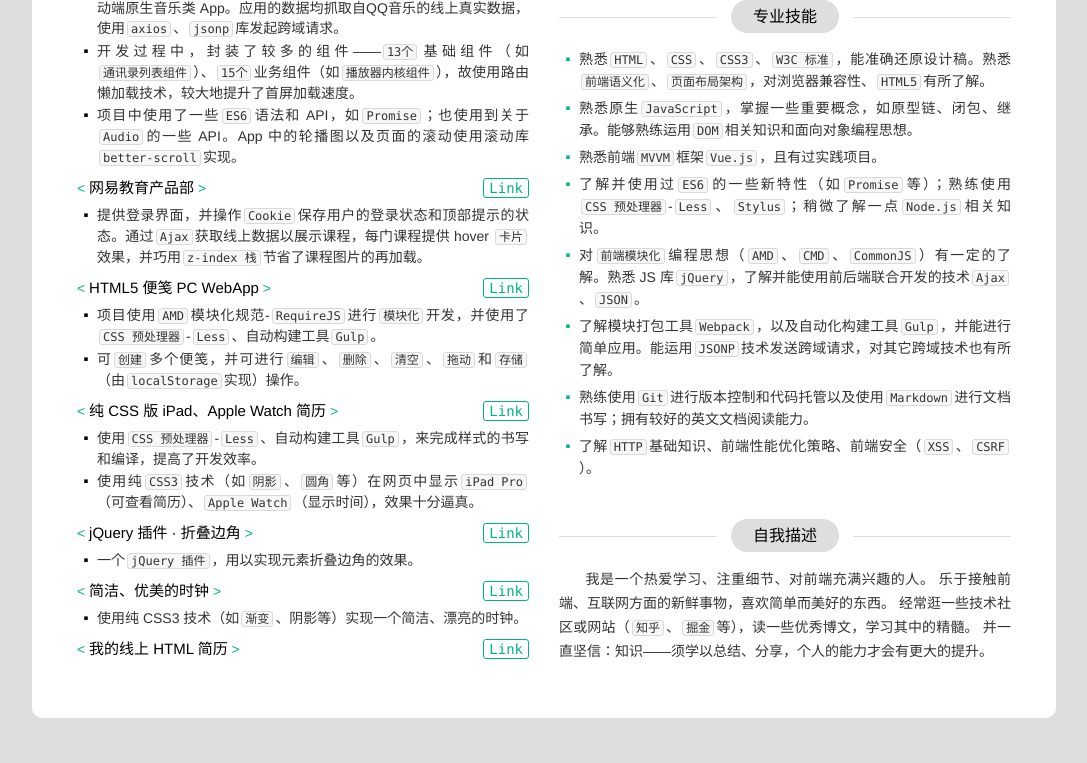
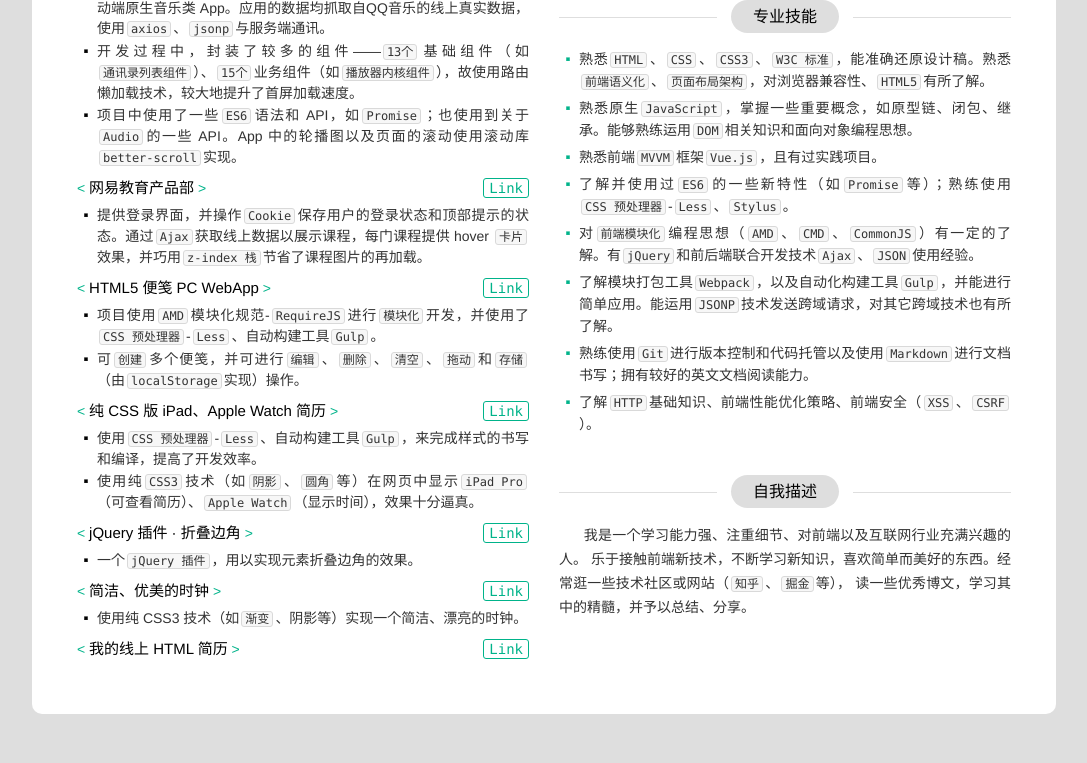
Before and after one commit to GetWang/Resume-of-GetWang, a website: page index.html in a window 1280 px wide. Shown: the part 475-1238 px from the top of the page, without its empty margins (96-1183 px from the left). Drawn offline with Linux system fonts and the light colour scheme.

Commit message:
update skill

```diff
--- a/index.html
+++ b/index.html
@@ -83,7 +83,7 @@
                     <i class="icon-dot"></i>
                     <p class="desc">该应用的<em>UI</em>基本仿移动端<em>QQ音乐
                     </em>的用户界面，实际体验非常接近移动端原生音乐类 App。应用的数据均抓取自QQ音乐的线上真实数据，使用<em>axios
-                    </em>、<em>jsonp</em>库发起跨域请求。</p>
+                    </em>、<em>jsonp</em>与服务端通讯。</p>
                   </li>
                   <li class="item">
                     <i class="icon-dot"></i>
@@ -240,13 +240,12 @@
               </li>
               <li class="item">
                 <i class="icon-dot"></i>
-                <p class="desc">了解并使用过<em>ES6</em>的一些新特性（如<em>Promise</em>等）；熟练使用<em>CSS 预处理器</em>-<em>Less</em>、<em>Stylus</em>；稍微了解一点<em>Node.js</em>相关知识。</p>
+                <p class="desc">了解并使用过<em>ES6</em>的一些新特性（如<em>Promise</em>等）；熟练使用<em>CSS 预处理器</em>-<em>Less</em>、<em>Stylus</em>。</p>
               </li>
               <li class="item">
                 <i class="icon-dot"></i>
                 <p class="desc">对<em>前端模块化</em>编程思想（<em>AMD</em>、<em>CMD</em>、<em>CommonJS
-                </em>）有一定的了解。熟悉 JS 库<em>jQuery</em>，了解并能使用前后端联合开发的技术<em>Ajax
-                </em>、<em>JSON</em>。</p>
+                </em>）有一定的了解。有<em>jQuery</em>和前后端联合开发技术<em>Ajax</em>、<em>JSON</em>使用经验。</p>
               </li>
               <li class="item">
                 <i class="icon-dot"></i>
@@ -272,10 +271,9 @@
             <span class="right-line"></span>
           </header>
           <div class="section-main">
-            <p class="desc">&nbsp;&nbsp;&nbsp;&nbsp;&nbsp;&nbsp;我是一个热爱学习、注重细节、对前端充满兴趣的人。
-              乐于接触前端、互联网方面的新鲜事物，喜欢简单而美好的东西。
-              经常逛一些技术社区或网站（<em>知乎</em>、<em>掘金</em>等），读一些优秀博文，学习其中的精髓。
-              并一直坚信：知识——须学以总结、分享，个人的能力才会有更大的提升。
+            <p class="desc">&nbsp;&nbsp;&nbsp;&nbsp;&nbsp;&nbsp;我是一个学习能力强、注重细节、对前端以及互联网行业充满兴趣的人。
+              乐于接触前端新技术，不断学习新知识，喜欢简单而美好的东西。经常逛一些技术社区或网站（<em>知乎</em>、<em>掘金</em>等），
+              读一些优秀博文，学习其中的精髓，并予以总结、分享。
             </p>
           </div>
         </section>
```
